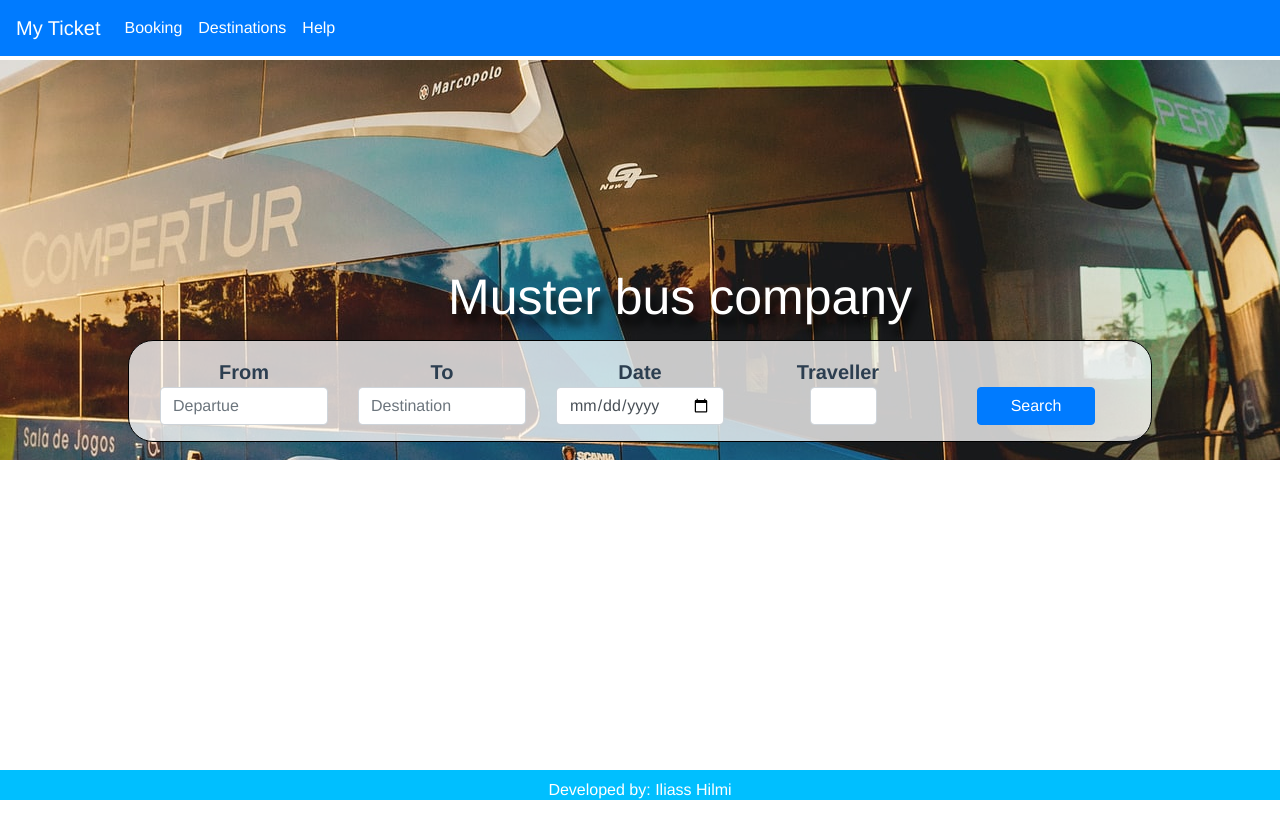
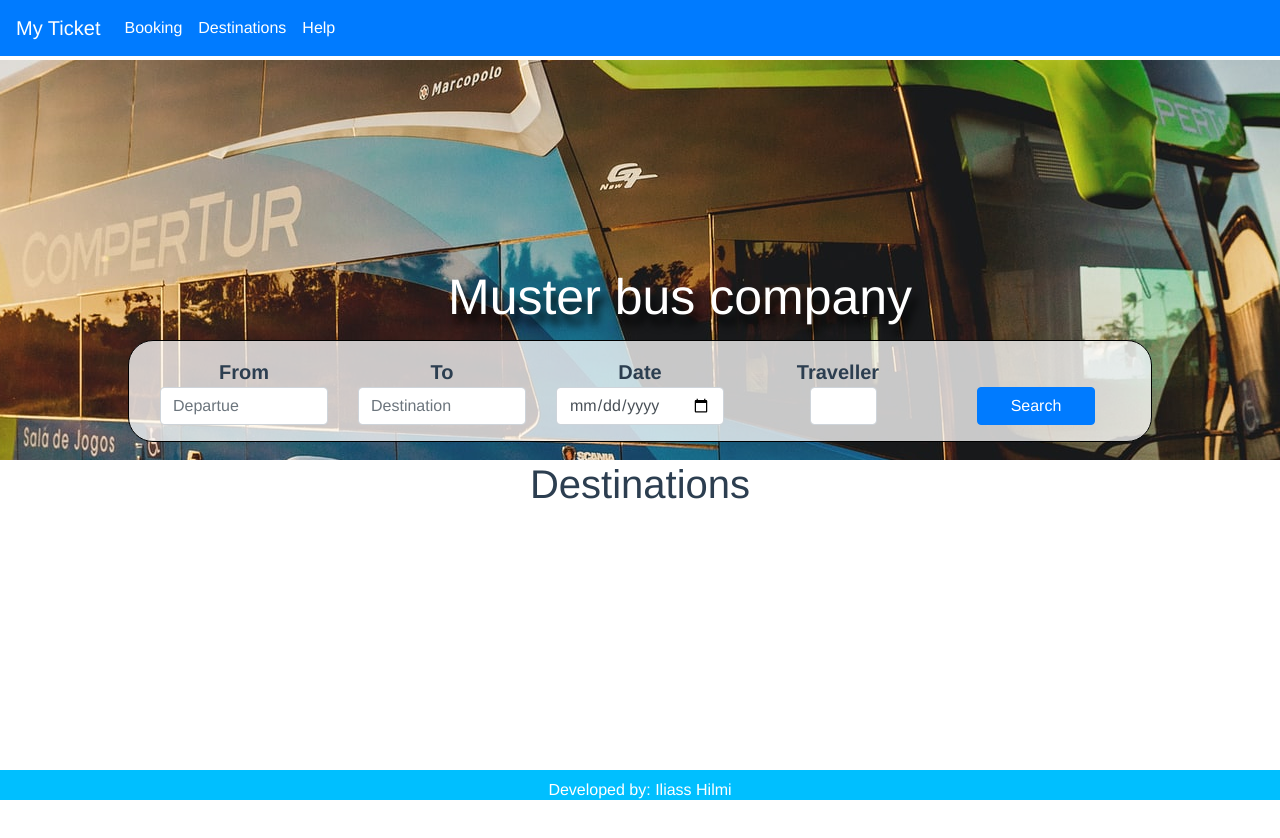
Before and after one commit to iliass-de/Bus-booking-system, a Vue app in the folder client/: page /destinations in a window 1280 px wide. Shown: the top 838 px of the page. Built offline with nearby package versions, Linux system fonts and the light colour scheme.

Commit message:
Add destination page and configure routes

```diff
--- /dev/null
+++ b/client/src/components/destinations.vue
@@ -0,0 +1,15 @@
+<template>
+    <div>
+        <h1>Destinations</h1>
+    </div>
+</template>
+
+<script>
+    export default {
+        name: "destinations"
+    }
+</script>
+
+<style scoped>
+
+</style>
--- a/client/src/components/navbar.vue
+++ b/client/src/components/navbar.vue
@@ -8,10 +8,10 @@
         <div class="collapse navbar-collapse" id="navbarNav">
             <ul class="navbar-nav">
                 <li class="nav-item active">
-                    <a class="nav-link" href="#">Booking </a>
+                    <a class="nav-link" href="/">Booking </a>
                 </li>
                 <li class="nav-item active">
-                    <a class="nav-link" href="#">Destinations</a>
+                    <a class="nav-link" href="/destinations">Destinations</a>
                 </li>
                 <li class="nav-item active">
                     <a class="nav-link" href="#">Help</a>
--- a/client/src/routes/router.js
+++ b/client/src/routes/router.js
@@ -1,10 +1,12 @@
 import booking from '../components/booking'
 import main from '../components/main'
+import destinations from '../components/destinations'
 
 
 const routes = [
     { path: '/', component: main, name:main },
     { path: '/booking', component: booking, name:booking },
+    {path:'/destinations', component: destinations, name:destinations}
 ];
 
 export default routes;
```
